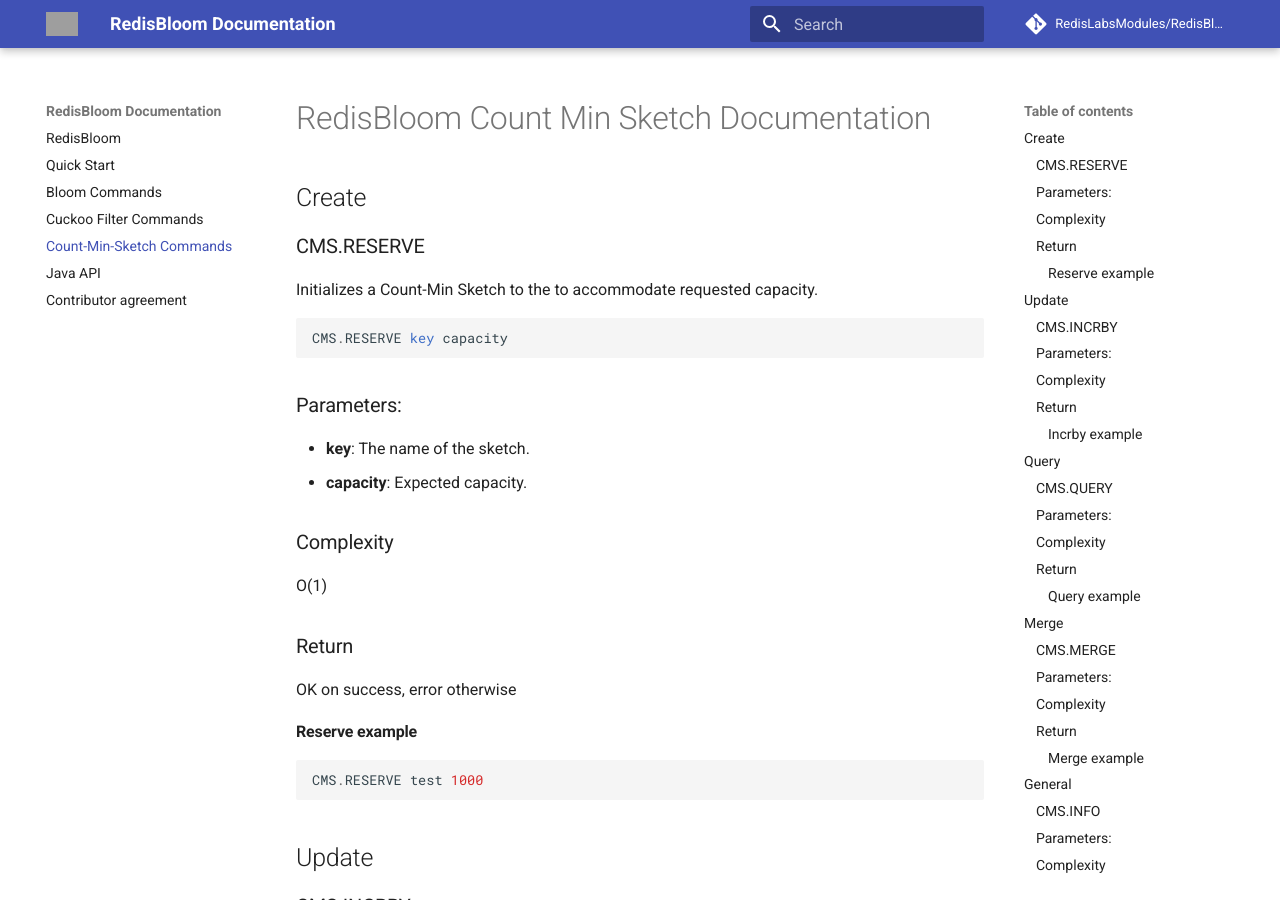
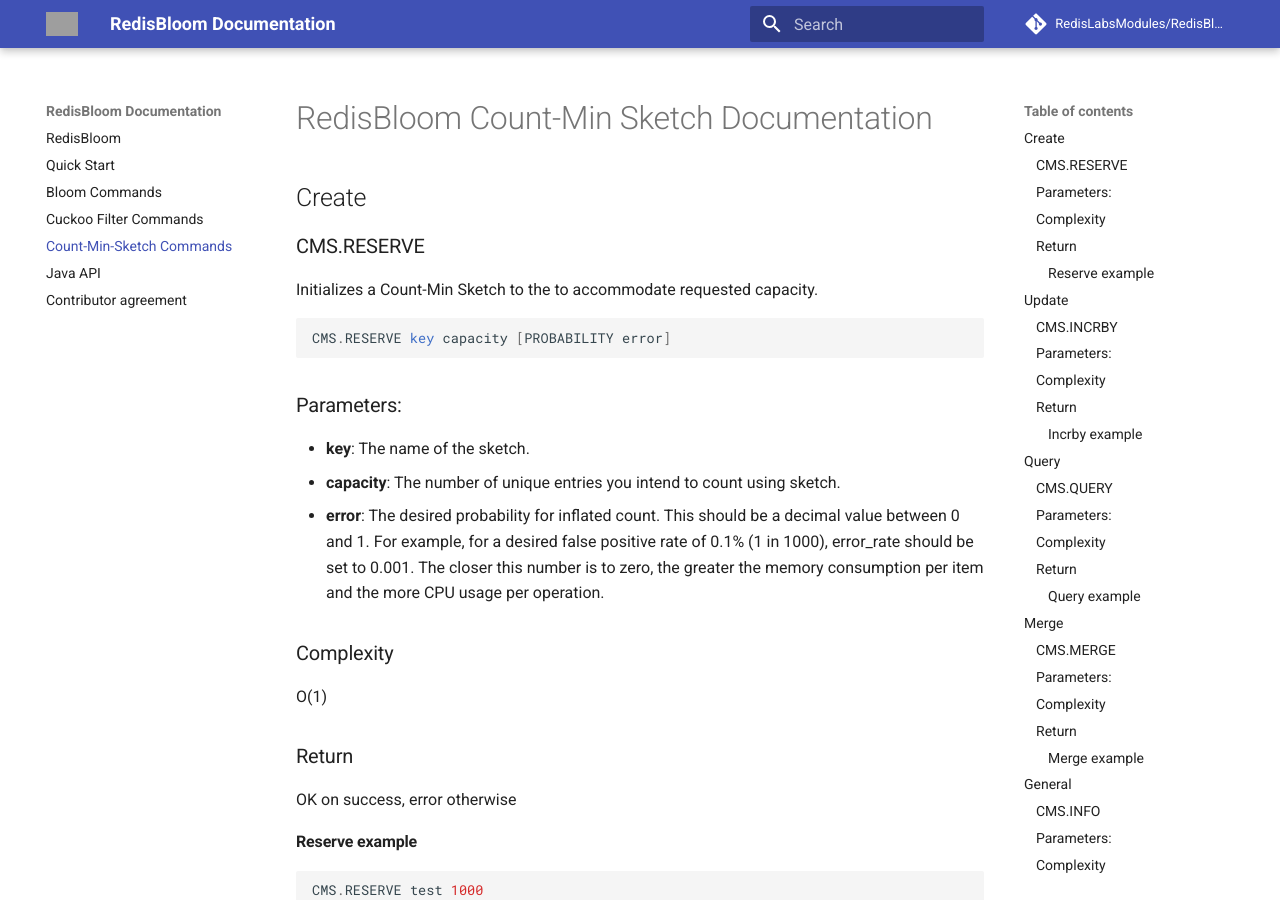
Before and after one commit to RedisBloom/RedisBloom, an MkDocs documentation site: the page built from docs/CountMinSketch_Commands.md, in a window 1280 px wide and 900 px high. Built offline with MkDocs 1.6.1 and Material for MkDocs 9.7.7, drawn with Linux system fonts in a browser that asks for light colours; comment, search, counter and statistics services are not loaded; old or Windows-style settings are respelled for this version of MkDocs; some of the changed text lies outside the part shown; grey boxes are pictures that could not be loaded.

Commit message:
cms.reserve get probability option

````diff
--- a/docs/CountMinSketch_Commands.md
+++ b/docs/CountMinSketch_Commands.md
@@ -1,4 +1,4 @@
-# RedisBloom Count Min Sketch Documentation
+# RedisBloom Count-Min Sketch Documentation
 
 ## Create
 
@@ -7,13 +7,18 @@
 Initializes a Count-Min Sketch to the to accommodate requested capacity.
 
 ```sql
-CMS.RESERVE key capacity
+CMS.RESERVE key capacity [PROBABILITY error]
 ```
 
 ### Parameters:
 
 * **key**: The name of the sketch.
-* **capacity**: Expected capacity.
+* **capacity**: The number of unique entries you intend to count using sketch.
+* **error**: The desired probability for inflated count. This should
+    be a decimal value between 0 and 1. For example, for a desired false
+    positive rate of 0.1% (1 in 1000), error_rate should be set to 0.001.
+    The closer this number is to zero, the greater the memory consumption per
+    item and the more CPU usage per operation.
 
 ### Complexity
 
@@ -126,7 +131,8 @@
 
 ### CMS.INFO
 
-Returns width, depth and total count in the sketch.
+Returns width, depth, total count and approximate fill rate
+percentage in the sketch.
 
 ```sql
 CMS.INFO key
````
Also changed, not shown: 3 other files.
